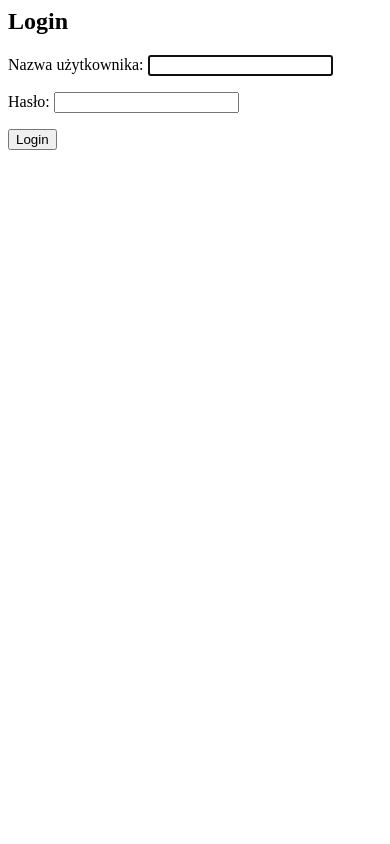
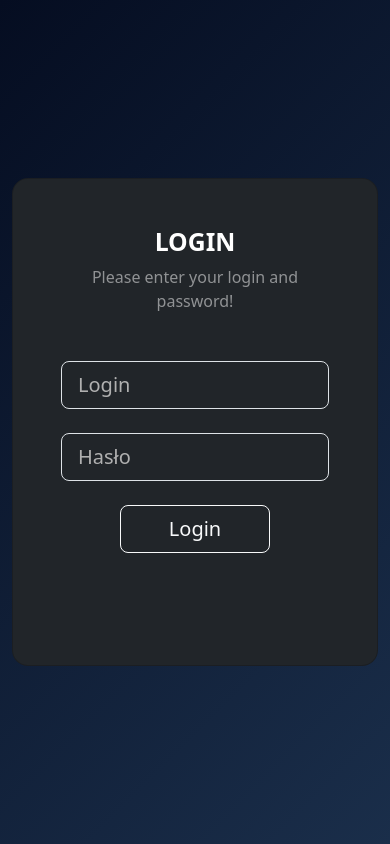
Before and after one commit to SURFLOU/DividendCity, a Django app: page /login/ in a window 390 px wide. Run offline with Django 4.2, Linux system fonts and the light colour scheme; parts of the project's set-up code (start-up, migrations or seed data) failed here and were passed over.

Commit message:
feat: changed login panel template

```diff
--- a/Dywidendy_GPW/templates/login.html
+++ b/Dywidendy_GPW/templates/login.html
@@ -1,20 +1,65 @@
 {% extends "base.html" %}
 <!DOCTYPE html>
-<html>
+<html lang="en">
 <head>
 {% block head %}
 {{ block.super }}
+    <meta charset="UTF-8">
+    <meta name="viewport" content="width=device-width, initial-scale=1.0">
     <title>Login</title>
+    <!-- Bootstrap CSS -->
+    <link href="https://cdn.jsdelivr.net/npm/bootstrap@5.3.3/dist/css/bootstrap.min.css" rel="stylesheet" integrity="sha384-QWTKZyjpPEjISv5WaRU9OFeRpok6YctnYmDr5pNlyT2bRjXh0JMhjY6hW+ALEwIH" crossorigin="anonymous">
+    <style>
+       .gradient-custom {
+        /* fallback for old browsers */
+        background: linear-gradient(135deg, #050d21, #1a2e4a);
+        }
+        .form-control::placeholder, .form-control-lg::placeholder { /* Most modern browsers support this now. */
+            color:    rgb(176, 176, 176);
+        }
+    </style>
 {% endblock head %}
 </head>
 <body>
 {% block content %}
-    <h2>Login</h2>
-    <form method="post">
-        {% csrf_token %}
-        {{ form.as_p }}
-        <button type="submit">Login</button>
-    </form>
+<section class="vh-100 gradient-custom">
+    <div class="container py-5 h-100">
+      <div class="row d-flex justify-content-center align-items-center h-100">
+        <div class="col-12 col-md-8 col-lg-6 col-xl-5">
+          <div class="card bg-dark text-white" style="border-radius: 1rem;">
+            <div class="card-body p-5 text-center">
+
+              <div class="mb-md-5 mt-md-4 pb-5">
+
+                <h2 class="fw-bold mb-2 text-uppercase">Login</h2>
+                <p class="text-white-50 mb-5">Please enter your login and password!</p>
+
+                <form method="post" action="{% url 'login' %}">
+                    {% csrf_token %}
+                    <div class="form-group mb-4">
+                        <input type="text" id="typeUsernameX" class="form-control form-control-lg bg-dark text-white" name="username" placeholder="Login" required />
+                    </div>
+                    <div class="form-group mb-4">
+                        <input type="password" id="typePasswordX" class="form-control form-control-lg bg-dark text-white" name="password" placeholder="Hasło" required />
+                    </div>
+                    <button data-mdb-button-init data-mdb-ripple-init class="btn btn-outline-light btn-lg px-5" type="submit">Login</button>
+                </form>
+
+
+
+
+              </div>
+
+            </div>
+          </div>
+        </div>
+      </div>
+    </div>
+  </section>
+
+  <script src="https://cdn.jsdelivr.net/npm/@popperjs/core@2.9.2/dist/umd/popper.min.js" integrity="sha384-IQsoLXl5PILFhosVNubq5LC7Qb9DXgDA9i+tQ8Zj3iwWAwPtgFTxbJ8NT4GN1R8p" crossorigin="anonymous"></script>
+  <script src="https://cdn.jsdelivr.net/npm/bootstrap@5.0.2/dist/js/bootstrap.min.js" integrity="sha384-cVKIPhGWiC2Al4u+LWgxfKTRIcfu0JTxR+EQDz/bgldoEyl4H0zUF0QKbrJ0EcQF" crossorigin="anonymous"></script>
+
 {% endblock content %}
 </body>
 </html>
--- a/Dywidendy_GPW/urls.py
+++ b/Dywidendy_GPW/urls.py
@@ -14,4 +14,5 @@ urlpatterns = [
     path('edit_stock/<int:stock_id>/', views.edit_stock, name='edit_stock'),
     path('delete_stock/<int:stock_id>/', views.delete_stock, name='delete_stock'),
     path('dividend_calendar/', views.dividend_calendar, name='dividend_calendar'),
+    path('', views.main_page, name='main_page'),
 ]
--- a/Dywidendy_GPW/views.py
+++ b/Dywidendy_GPW/views.py
@@ -242,3 +242,6 @@ def dividend_calendar(request):
     }
 
     return render(request, 'dividend_calendar.html', context)
+
+def main_page(request):
+    return render(request, 'main_page.html')
```
Also changed, not shown: Dywidendy_GPW/templates/main_page.html (added, +64 -0 lines), Dywidendy_GPW/static/logo-removebg.png (added), 2 other files.
